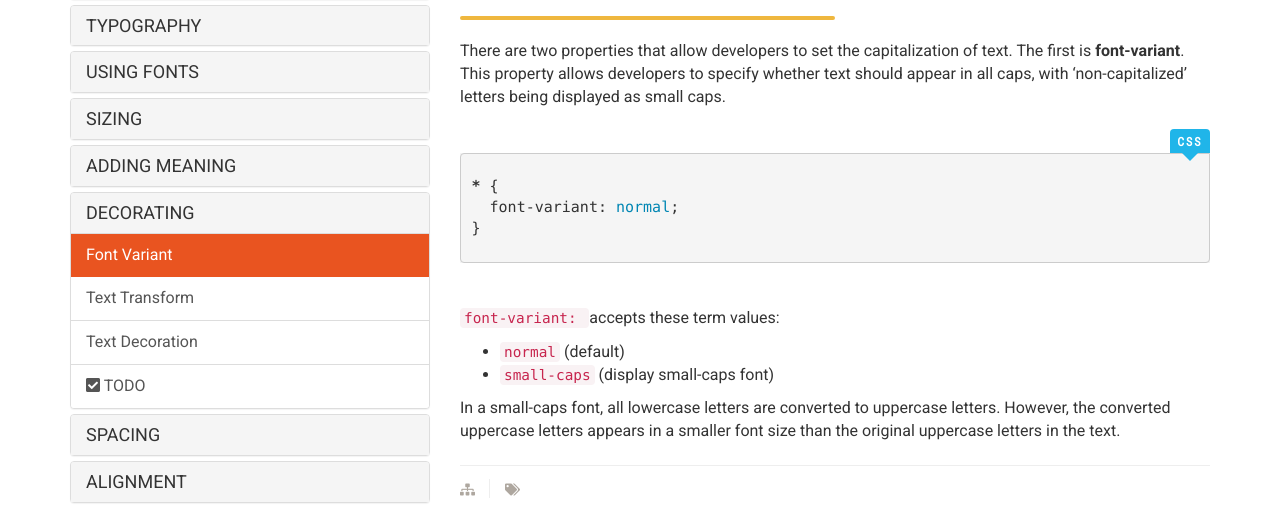
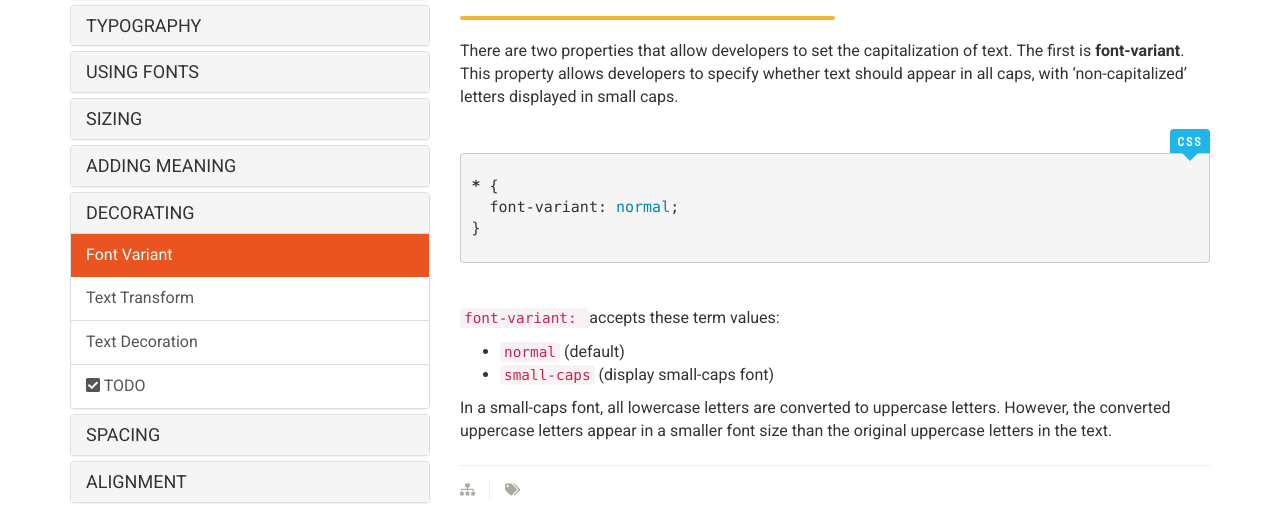
Before and after one commit to Montana-Media-Arts/webDesignFall2024, a Jekyll site: the page built from _docs/topic-10/05-decor/01-page.md, in a window 1280 px wide. Shown: the part 156-663 px from the top of the page. Built offline with Jekyll 4.4.1, drawn with Linux system fonts in a browser that asks for light colours; nearby versions of some CDN libraries.

Commit message:
Update 01-page.md

```diff
--- a/_docs/topic-10/05-decor/01-page.md
+++ b/_docs/topic-10/05-decor/01-page.md
@@ -6,7 +6,7 @@ permalink: /topic-10/font-variant/
 
 <div class="divider-heading"></div>
 
-There are two properties that allow developers to set the capitalization of text. The first is **font-variant**. This property allows developers to specify whether text should appear in all caps, with 'non-capitalized' letters being displayed as small caps.
+There are two properties that allow developers to set the capitalization of text. The first is **font-variant**. This property allows developers to specify whether text should appear in all caps, with 'non-capitalized' letters displayed in small caps.
 
 <div class="code-heading">
   <span class="css">CSS</span>
@@ -23,7 +23,7 @@ There are two properties that allow developers to set the capitalization of text
 - `small-caps` (display small-caps font)
 
 
-In a small-caps font, all lowercase letters are converted to uppercase letters. However, the converted uppercase letters appears in a smaller font size than the original uppercase letters in the text.
+In a small-caps font, all lowercase letters are converted to uppercase letters. However, the converted uppercase letters appear in a smaller font size than the original uppercase letters in the text.
 
 <div class="codepen-embed">
   <p data-height="400" data-theme-id="30567" data-slug-hash="MWeJZYb" data-default-tab="css,result" data-user="retrog4m3r" data-embed-version="2" data-pen-title="Font-Variant (Toggle)" class="codepen"></p>
```
